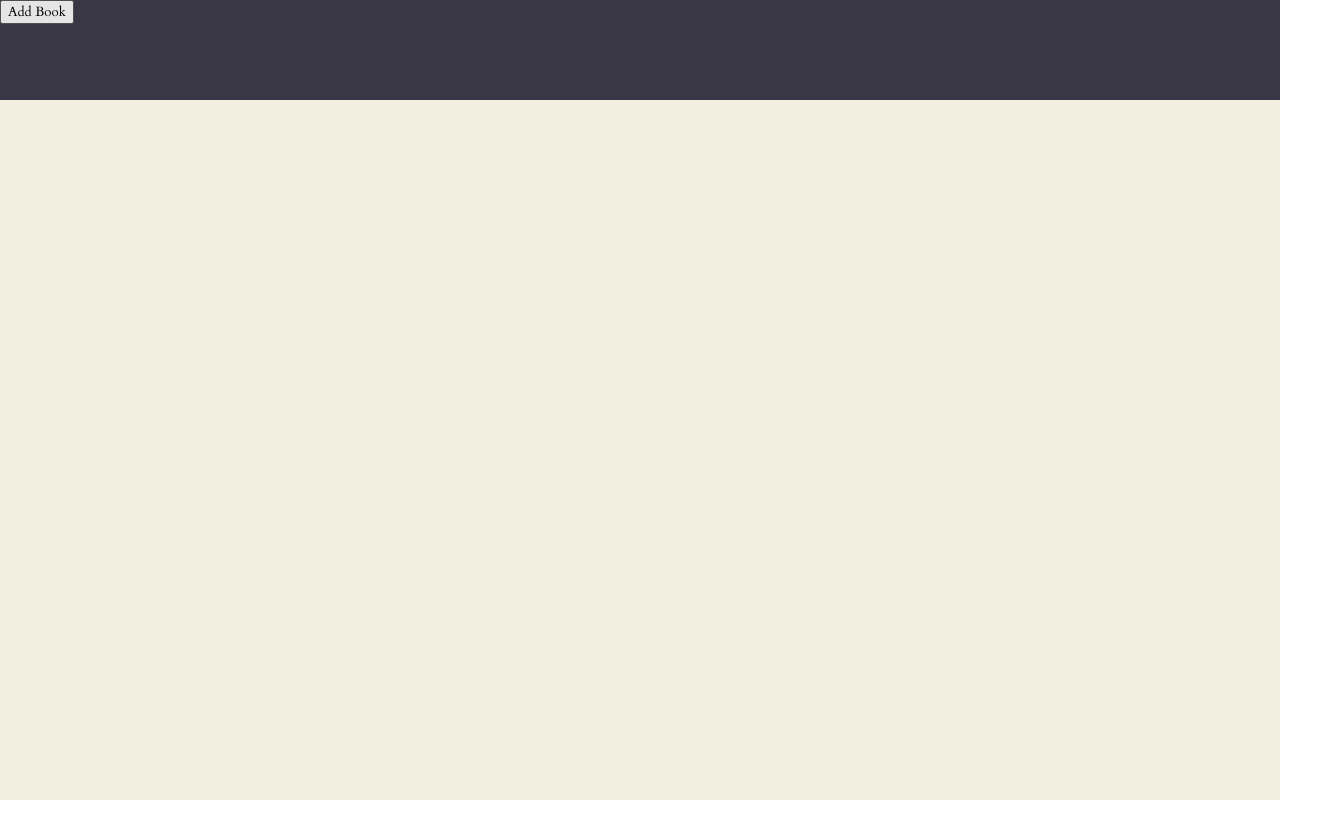
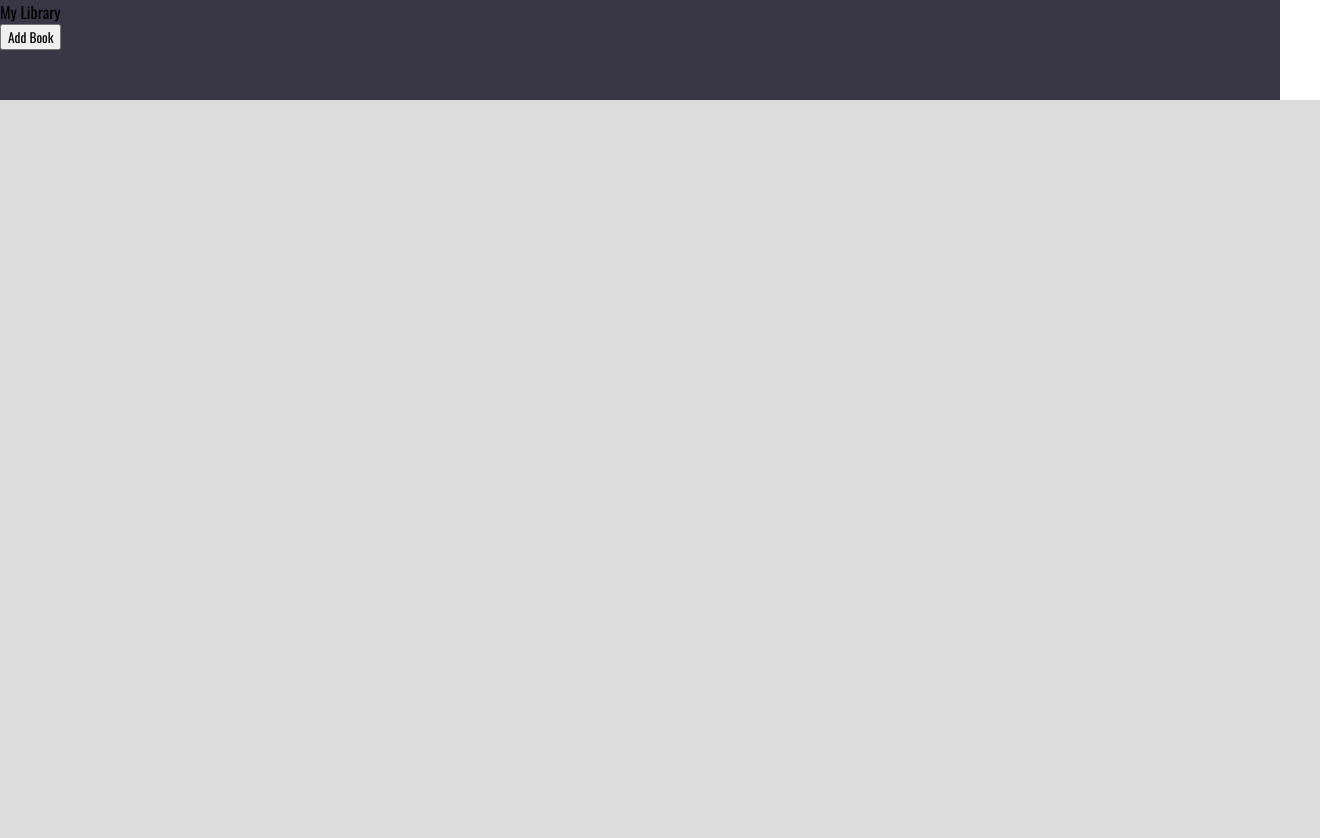
Before and after one commit to zammyk/odin-library, a plain HTML site: page index.html in a window 1280 px wide. Shown: the whole page, 1320 px wide, since content can reach past the window. Before the commit the page ends 800 px from the top, so only its background shows below. Drawn offline with nearby package versions, Linux system fonts and the light colour scheme.

Commit message:
Fix color scheme

```diff
--- a/index.html
+++ b/index.html
@@ -21,6 +21,7 @@
       "
     >
       <div class="header">
+        <div>My Library</div>
         <button id="add-book">Add Book</button>
       </div>
       <div class="card-container"></div>
--- a/style.css
+++ b/style.css
@@ -6,7 +6,7 @@ body {
 }
 
 * {
-  font-family: "Cardo", serif;
+  font-family: "Oswald", sans-serif;
 }
 
 h1,
@@ -38,9 +38,12 @@ body {
   display: grid;
   grid-template-columns: repeat(5, 1fr);
   grid-auto-rows: 200px;
+  row-gap: 10px;
+  column-gap: 10px;
   position: absolute;
-  background-color: #f4eee0;
+  background-color: rgb(220, 220, 220);
   z-index: auto;
+  padding: 20px;
 }
 
 .book-card {
@@ -49,6 +52,9 @@ body {
   flex-direction: column;
   align-items: center;
   justify-content: space-around;
+  background-color: #6d5d6e;
+  border-radius: 10px;
+  border: solid black 2px;
 }
 
 .book-card .read:after {
@@ -83,6 +89,7 @@ body {
 #book-form > div > div {
   display: flex;
   justify-content: center;
+  gap: 10px;
   align-items: center;
 }
 
@@ -91,7 +98,7 @@ body {
   border-width: 2px;
   border-radius: 10px;
   width: 300px;
-  background-color: #f4eee0;
+  background-color: rgb(220, 220, 220);
 }
 
 #book-form button {
```
